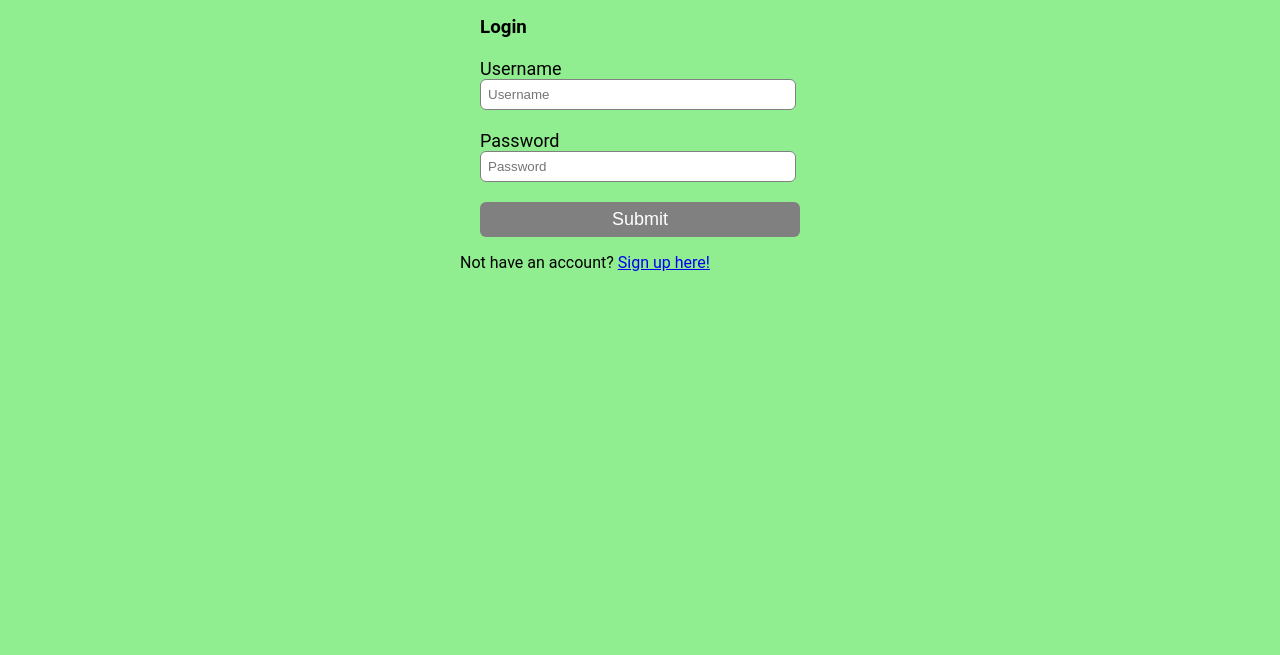
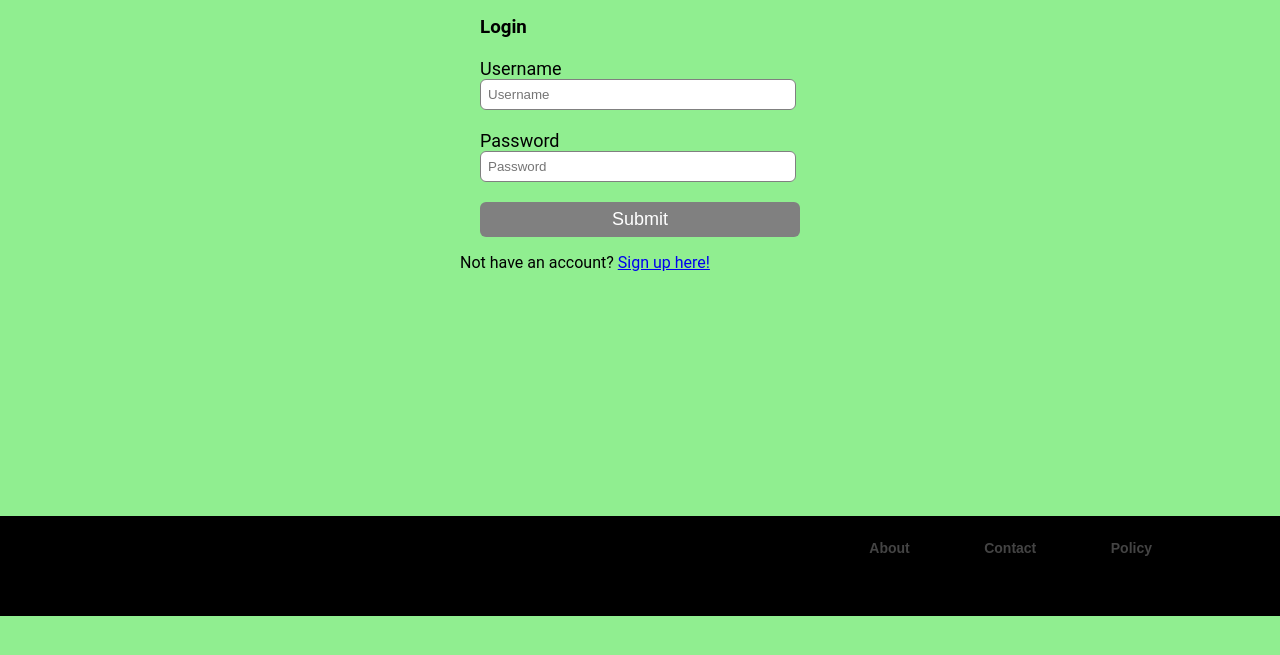
Before and after one commit to AladdinX/broorzz, a website built with Parcel: page src/index.html in a window 1280 px wide. Shown: the part 79-734 px from the top of the page. Built offline with nearby package versions, Linux system fonts and the light colour scheme; some packages are replaced by stand-ins of ours.

Commit message:
Footer
Fixade en ny footer

```diff
--- a/src/index.html
+++ b/src/index.html
@@ -34,8 +34,19 @@
       <input type="button" value="Submit">
     </form>
 
-    <p class="crate-account"> Not have an account? <a href="signup.html">Sign up here!</p>
+    <p class="crate-account"> Not have an account? <a href="signup.html">Sign up here!</a></p>
   </div>
+  <footer class="footer">
+    <div class="container">
+      <nav>
+        <ul>
+          <li><a href="#">About</a></li>
+          <li><a href="#">Contact</a></li>
+          <li><a href="#">Policy</a></li>
+        </ul>
+      </nav>
+    </div>
+  </footer>
 </body>
 
 </html>
--- a/src/style.css
+++ b/src/style.css
@@ -68,6 +68,16 @@ nav a::before {
 nav a:hover::before {
   width: 100%;
 }
+
+/*footer*/
+.footer{
+  background-color: #000;
+  position: relative;
+  height: 100px;
+  margin-top: 100px;
+}
+
+
 /* Signup */
 .signup-box {
     width: 360px;
```
